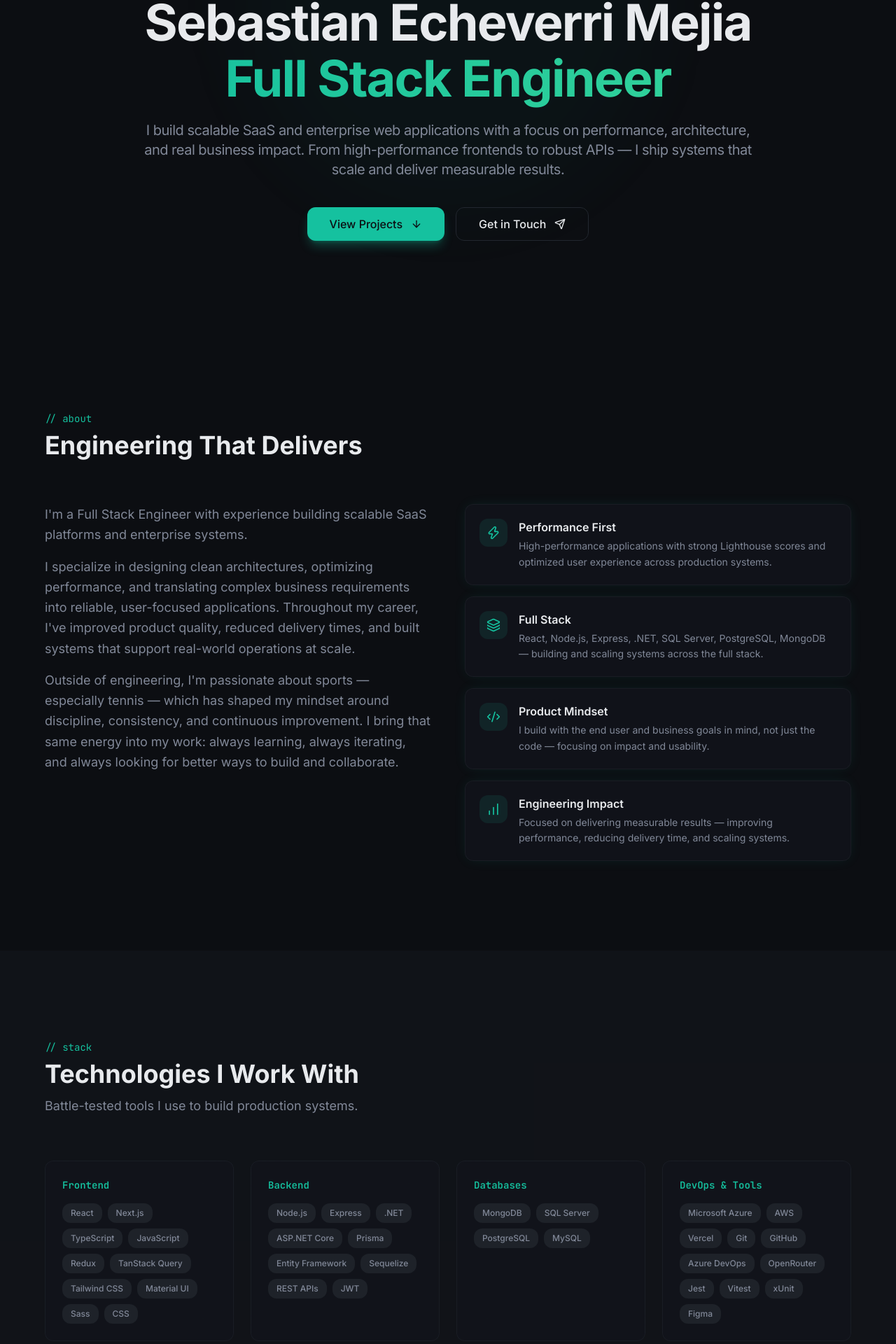
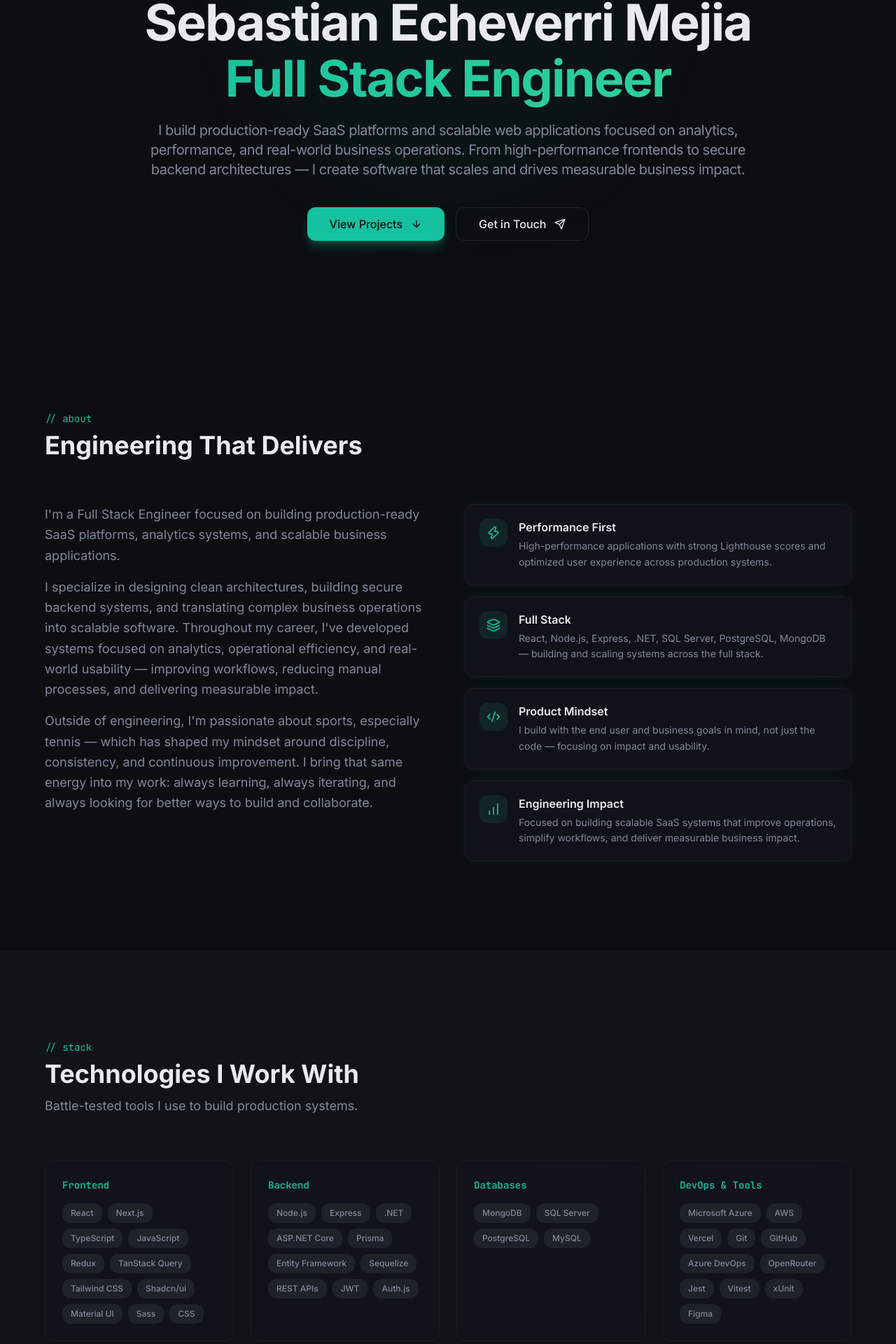
Before and after one commit to SebastianEM98/my-portfolio, a Next.js app: page / in a window 1280 px wide. Shown: the part 260-2180 px from the top of the page at 70% size. Built offline with nearby package versions, Linux system fonts and the light colour scheme.

Commit message:
Hero, About and Tech Stack sections updated

```diff
--- a/src/app/components/About.tsx
+++ b/src/app/components/About.tsx
@@ -10,13 +10,13 @@ export const About = () => (
             <div className="grid md:grid-cols-2 gap-12 items-start">
                 <AnimatedSection delay={0.1}>
                     <p className="text-muted-foreground text-lg leading-relaxed mb-4">
-                        I'm a Full Stack Engineer with experience building scalable SaaS platforms and enterprise systems.
+                        I'm a Full Stack Engineer focused on building production-ready SaaS platforms, analytics systems, and scalable business applications.
                     </p>
                     <p className="text-muted-foreground text-lg leading-relaxed mb-4">
-                        I specialize in designing clean architectures, optimizing performance, and translating complex business requirements into reliable, user-focused applications. Throughout my career, I've improved product quality, reduced delivery times, and built systems that support real-world operations at scale.
+                        I specialize in designing clean architectures, building secure backend systems, and translating complex business operations into scalable software. Throughout my career, I've developed systems focused on analytics, operational efficiency, and real-world usability — improving workflows, reducing manual processes, and delivering measurable impact.
                     </p>
                     <p className="text-muted-foreground text-lg leading-relaxed">
-                        Outside of engineering, I'm passionate about sports — especially tennis — which has shaped my mindset around discipline, consistency, and continuous improvement. I bring that same energy into my work: always learning, always iterating, and always looking for better ways to build and collaborate.
+                        Outside of engineering, I'm passionate about sports, especially tennis — which has shaped my mindset around discipline, consistency, and continuous improvement. I bring that same energy into my work: always learning, always iterating, and always looking for better ways to build and collaborate.
                     </p>
                 </AnimatedSection>
 
--- a/src/app/components/Hero.tsx
+++ b/src/app/components/Hero.tsx
@@ -27,8 +27,7 @@ export const Hero = () => (
 
                 {/* Description */}
                 <p className="text-lg md:text-xl text-muted-foreground max-w-4xl mx-auto mb-10 leading-relaxed tracking-tight">
-                    I build scalable SaaS and enterprise web applications with a focus on performance, architecture, and real business impact.
-                    From high-performance frontends to robust APIs — I ship systems that scale and deliver measurable results.
+                    I build production-ready SaaS platforms and scalable web applications focused on analytics, performance, and real-world business operations. From high-performance frontends to secure backend architectures — I create software that scales and drives measurable business impact.
                 </p>
 
                 {/* Buttons */}
--- a/src/app/data/about.data.ts
+++ b/src/app/data/about.data.ts
@@ -20,6 +20,6 @@ export const aboutHighlights: AboutHighlight[] = [
     {
         icon: BarChart,
         title: "Engineering Impact",
-        desc: "Focused on delivering measurable results — improving performance, reducing delivery time, and scaling systems."
+        desc: "Focused on building scalable SaaS systems that improve operations, simplify workflows, and deliver measurable business impact."
     }
 ];
--- a/src/app/data/tech-stack.data.ts
+++ b/src/app/data/tech-stack.data.ts
@@ -3,11 +3,11 @@ import { TechStackCategories } from "../types";
 export const techStackCategories: TechStackCategories[] = [
     {
         title: "Frontend",
-        techs: ["React", "Next.js", "TypeScript", "JavaScript", "Redux", "TanStack Query", "Tailwind CSS", "Material UI", "Sass", "CSS"],
+        techs: ["React", "Next.js", "TypeScript", "JavaScript", "Redux", "TanStack Query", "Tailwind CSS", "Shadcn/ui", "Material UI", "Sass", "CSS"],
     },
     {
         title: "Backend",
-        techs: ["Node.js", "Express", ".NET", "ASP.NET Core", "Prisma", "Entity Framework", "Sequelize", "REST APIs", "JWT"],
+        techs: ["Node.js", "Express", ".NET", "ASP.NET Core", "Prisma", "Entity Framework", "Sequelize", "REST APIs", "JWT", "Auth.js"],
     },
     {
         title: "Databases",
```
